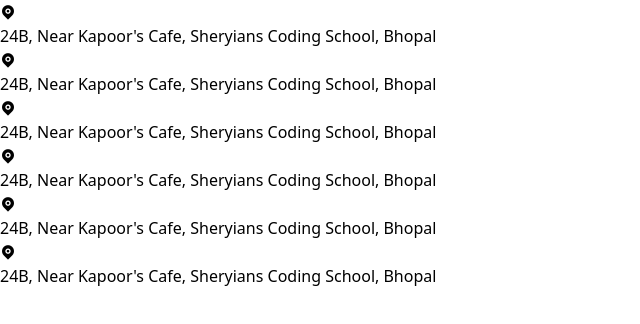
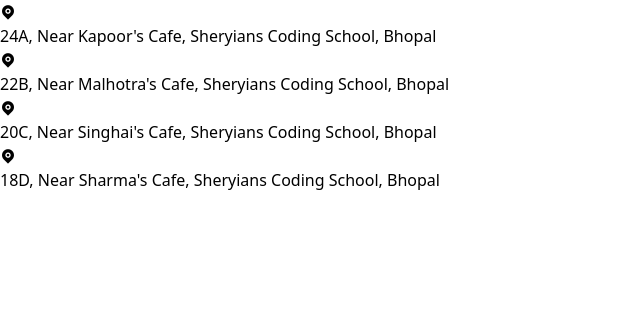
Before and after one commit to Ayushi246892/Uber_Video, a React (Vite) app in the folder Uber-Video/: page /locationsearch-panel in a window 1280 px wide. Shown: the top 324 px of the page, without its empty margins (0-640 px from the left). Built offline with nearby package versions, Linux system fonts and the light colour scheme.

Commit message:
location search

```diff
--- a/Uber-Video/src/Pages/UserHome.jsx
+++ b/Uber-Video/src/Pages/UserHome.jsx
@@ -9,8 +9,11 @@
   const [pickup,setpickup] = useState('')
   const [destination,setdestination] = useState('')
   const [panelopen,setpanelopen] = useState(false)
+  const [Vehiclepanelopen,setVehiclepanelopen] = useState(false)
   const panelRef = useRef(null)
   const panelcloseRef = useRef(null)
+  const vehiclepanelRef = useRef(null)
+
 
   const submitHandler = (e) =>{
     e.preventDefault()
@@ -39,6 +42,19 @@
      }
   },[panelopen])
 
+  useGSAP(function(){
+    if(Vehiclepanelopen){
+      gsap.to(vehiclepanelRef.current,{
+        transform:'translateY(0)'
+      })
+    }
+    else{
+      gsap.to(vehiclepanelRef.current,{
+        transform:'translateY(100%)'
+      })
+    }
+  },[Vehiclepanelopen])
+
   return (
     <div className='h-screen relative overflow-hidden'>
        <img
@@ -46,7 +62,7 @@
        alt=''
        className='w-16 absolute left-5 top-5'
        />
-       <div className='h-screen w-screen'>
+       <div  className='h-screen w-screen'>
         <img src='https://miro.medium.com/v2/resize:fit:1400/0*gwMx05pqII5hbfmX.gif' className='h-full w-full object-cover' alt=''/>
        </div>
        <div className=' flex flex-col justify-end h-screen absolute top-0 w-full'>
@@ -93,11 +109,17 @@
          </form>
          </div>
          <div ref={panelRef} className='h-0 bg-white'>
-               <Locationsearchpanel/>
+               <Locationsearchpanel  setpanelopen={setpanelopen}  setVehiclepanel={setVehiclepanelopen}/>
          </div>
        </div>
 
-       <div className='fixed w-full z-10 bottom-0 translate-y-full bg-white px-3 py-8'>
+       <div ref={vehiclepanelRef} className='fixed w-full z-10 bottom-0 translate-y-full bg-white px-3 py-10 pt-14'>
+        <h5 onClick={()=>{
+          setVehiclepanelopen(false)
+        }}
+         className='p-1 text-center w-[93%] absolute top-0 '>
+        <i className="ri-arrow-down-wide-line text-3xl text-gray-200"></i>
+        </h5>
         <h3 className='text-2xl font-semibold mb-5 '>Choose a Vehicle</h3>
           <div className='flex border-2 mb-2 active:border-black rounded-xl w-full p-3 items-center justify-between'>
               <img className='h-10' src='https://encrypted-tbn0.gstatic.com/images?q=tbn:ANd9GcSjdmDcPT1FapU0sy2l45X5D0UUVPzlNgBniOlW5wdfcPOFfbhjJw1Mw3tTEDunyeKt3ag&usqp=CAU' alt=''/>
--- a/Uber-Video/src/component/Locationsearchpanel.jsx
+++ b/Uber-Video/src/component/Locationsearchpanel.jsx
@@ -1,44 +1,33 @@
 import React from 'react'
 
-function Locationsearchpanel() {
+function Locationsearchpanel(props) {
+
+  console.log(props);
+
+
+  const locations = [
+    "24A, Near Kapoor's Cafe, Sheryians Coding School, Bhopal",
+    "22B, Near Malhotra's Cafe, Sheryians Coding School, Bhopal",
+    "20C, Near Singhai's Cafe, Sheryians Coding School, Bhopal",
+    "18D, Near Sharma's Cafe, Sheryians Coding School, Bhopal"
+  ]
+
   return (
     <div>
-      <div className='flex gap-4 my-4 items-center justify-start'>
-        <h2 className='bg-[#eee] h-8  w-12 flex items-center justify-center rounded-full'>
-        <i className="ri-map-pin-fill"></i>
-        </h2>
-        <h4 className='font-medium'> 24B, Near Kapoor's Cafe, Sheryians Coding School, Bhopal</h4>
-      </div>
-      <div className='flex gap-4 my-4 items-center justify-start'>
-        <h2 className='bg-[#eee] h-8  w-12 flex items-center justify-center rounded-full'>
-        <i className="ri-map-pin-fill"></i>
-        </h2>
-        <h4 className='font-medium'> 24B, Near Kapoor's Cafe, Sheryians Coding School, Bhopal</h4>
-      </div>
-      <div className='flex gap-4 my-4 items-center justify-start'>
-        <h2 className='bg-[#eee] h-8  w-12 flex items-center justify-center rounded-full'>
-        <i className="ri-map-pin-fill"></i>
-        </h2>
-        <h4 className='font-medium'> 24B, Near Kapoor's Cafe, Sheryians Coding School, Bhopal</h4>
-      </div>
-      <div className='flex gap-4 my-4 items-center justify-start'>
-        <h2 className='bg-[#eee] h-8  w-12 flex items-center justify-center rounded-full'>
-        <i className="ri-map-pin-fill"></i>
-        </h2>
-        <h4 className='font-medium'> 24B, Near Kapoor's Cafe, Sheryians Coding School, Bhopal</h4>
-      </div>
-      <div className='flex gap-4 my-4 items-center justify-start'>
-        <h2 className='bg-[#eee] h-8  w-12 flex items-center justify-center rounded-full'>
-        <i className="ri-map-pin-fill"></i>
-        </h2>
-        <h4 className='font-medium'> 24B, Near Kapoor's Cafe, Sheryians Coding School, Bhopal</h4>
-      </div>
-      <div className='flex gap-4 my-4 items-center justify-start'>
-        <h2 className='bg-[#eee] h-8  w-12 flex items-center justify-center rounded-full'>
-        <i className="ri-map-pin-fill"></i>
-        </h2>
-        <h4 className='font-medium'> 24B, Near Kapoor's Cafe, Sheryians Coding School, Bhopal</h4>
-      </div>
+      {
+        locations.map(function(elem,idx){
+          return <div key={idx} onClick={()=>{
+            props.setVehiclepanel(true)
+            props.setpanelopen(false)
+          }} className='flex gap-4 border-2 p-3 rounded-xl my-2 border-gray-50 active:border-black items-center justify-start'>
+          <h2 className='bg-[#eee] h-8  w-12 flex items-center justify-center rounded-full'>
+          <i className="ri-map-pin-fill"></i>
+          </h2>
+          <h4 className='font-medium'>{elem}</h4>
+        </div>
+
+        })
+      }
     </div>
   )
 }
```
